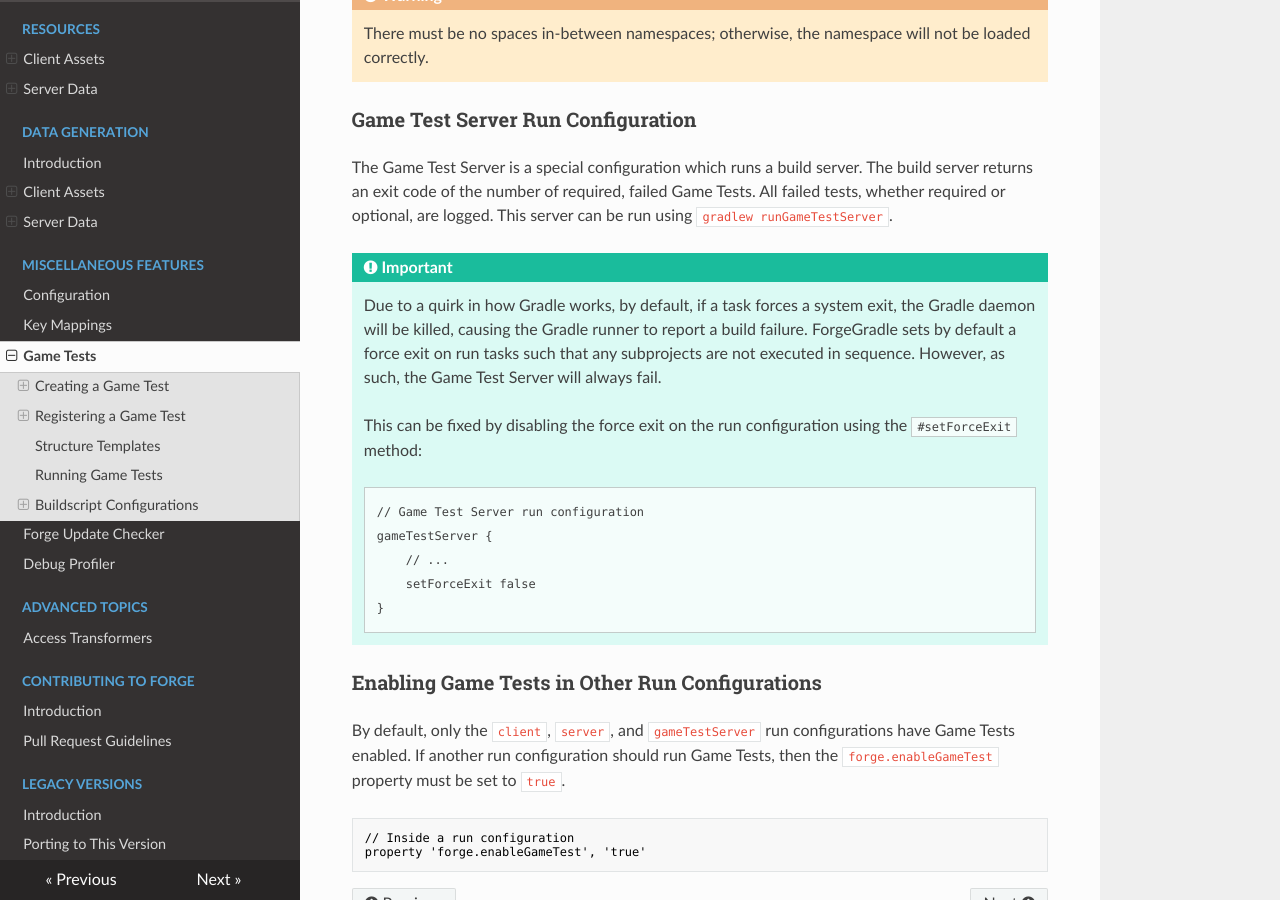
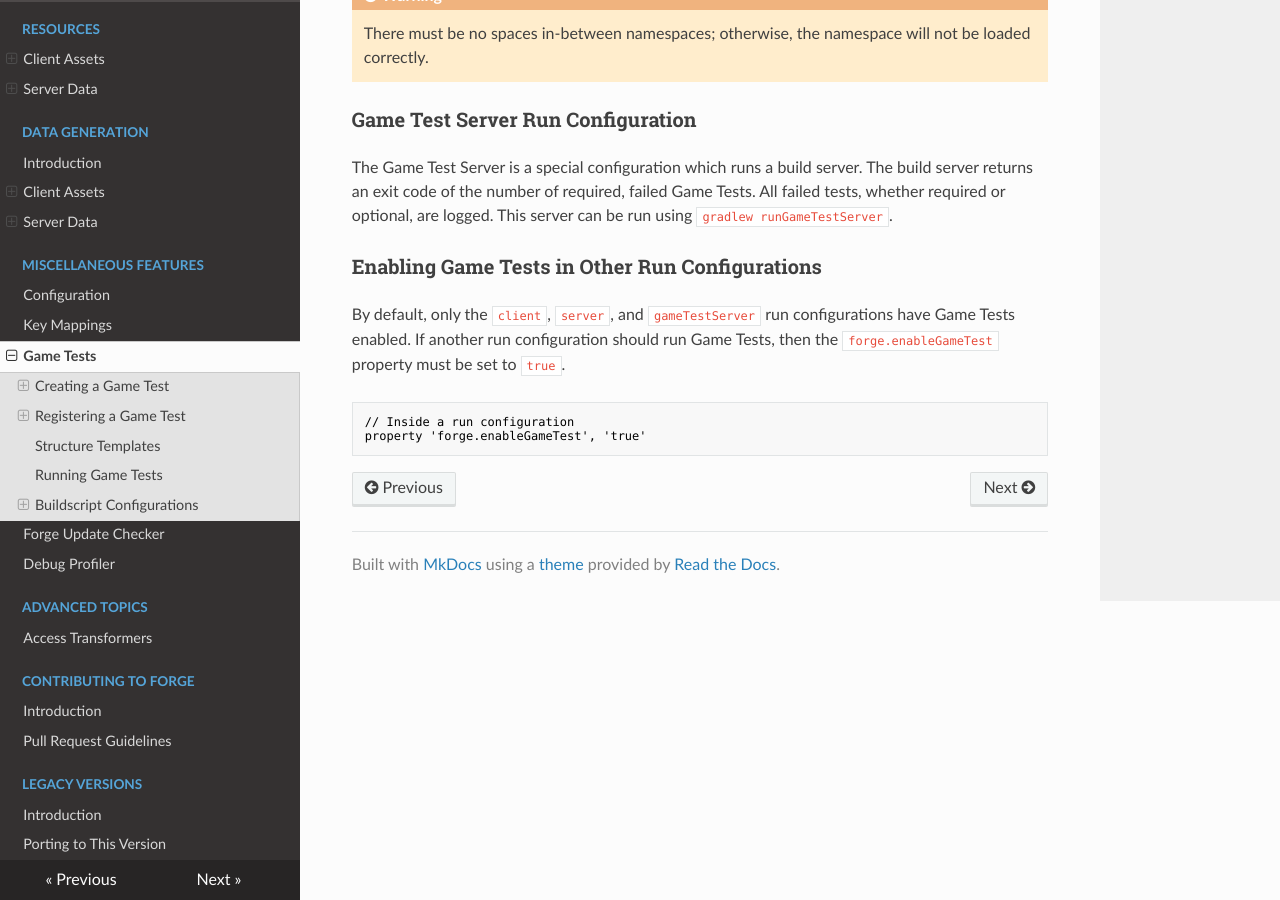
Before and after one commit to MinecraftForge/Documentation, an MkDocs documentation site: the page built from docs/misc/gametest.md, in a window 1280 px wide and 900 px high, scrolled down 6492 px. Built offline with MkDocs 1.6.1, drawn with Linux system fonts in a browser that asks for light colours; nearby versions of some CDN libraries.

Commit message:
Update misc

````diff
--- a/docs/misc/gametest.md
+++ b/docs/misc/gametest.md
@@ -247,19 +247,6 @@ property 'forge.enabledGameTestNamespaces', 'modid1,modid2,modid3'
 
 The Game Test Server is a special configuration which runs a build server. The build server returns an exit code of the number of required, failed Game Tests. All failed tests, whether required or optional, are logged. This server can be run using `gradlew runGameTestServer`.
 
-!!! important
-    Due to a quirk in how Gradle works, by default, if a task forces a system exit, the Gradle daemon will be killed, causing the Gradle runner to report a build failure. ForgeGradle sets by default a force exit on run tasks such that any subprojects are not executed in sequence. However, as such, the Game Test Server will always fail.
-
-    This can be fixed by disabling the force exit on the run configuration using the `#setForceExit` method:
-
-    ```gradle
-    // Game Test Server run configuration
-    gameTestServer {
-        // ...
-        setForceExit false
-    }
-    ```
-
 ### Enabling Game Tests in Other Run Configurations
 
 By default, only the `client`, `server`, and `gameTestServer` run configurations have Game Tests enabled. If another run configuration should run Game Tests, then the `forge.enableGameTest` property must be set to `true`.
````
